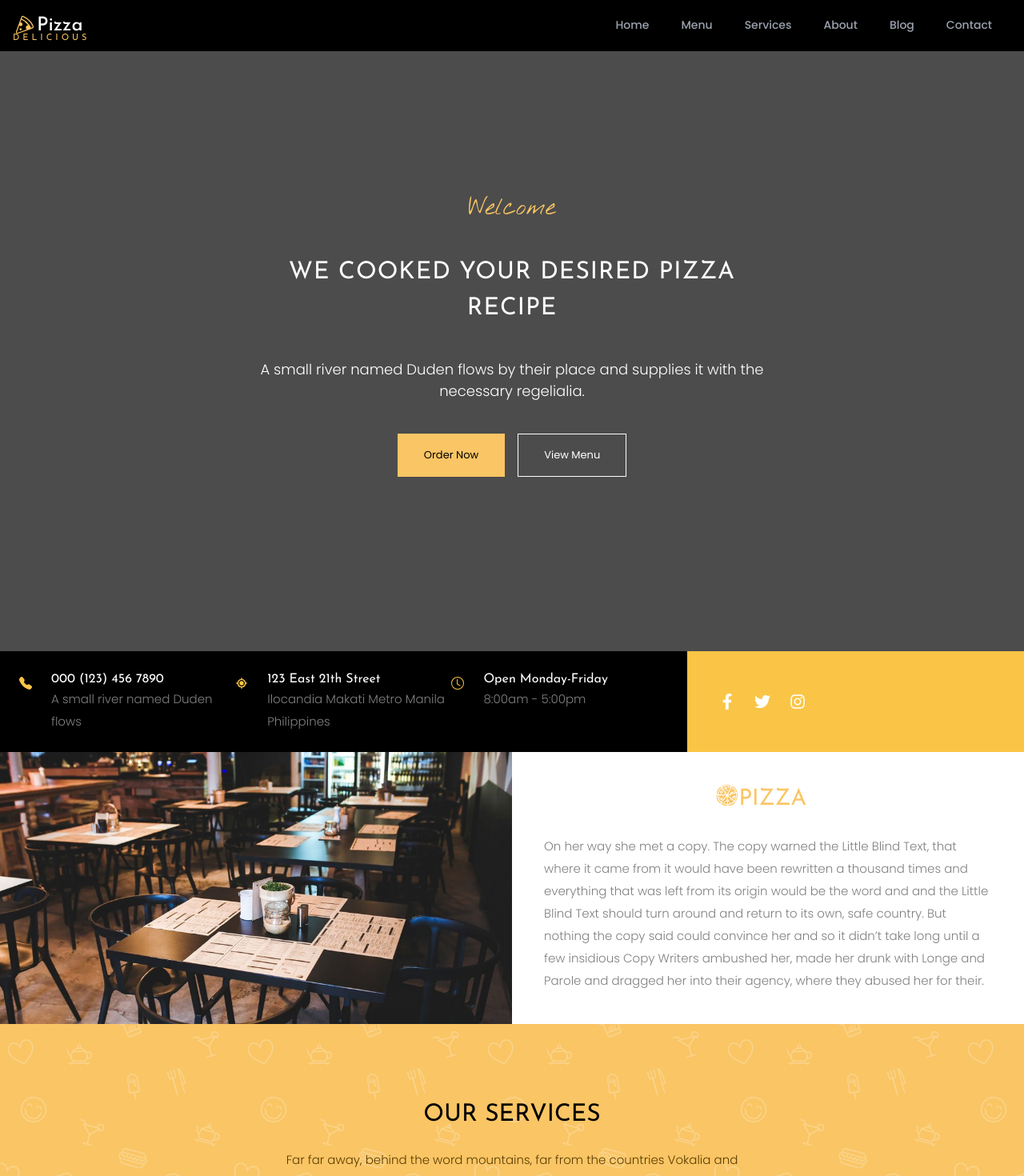
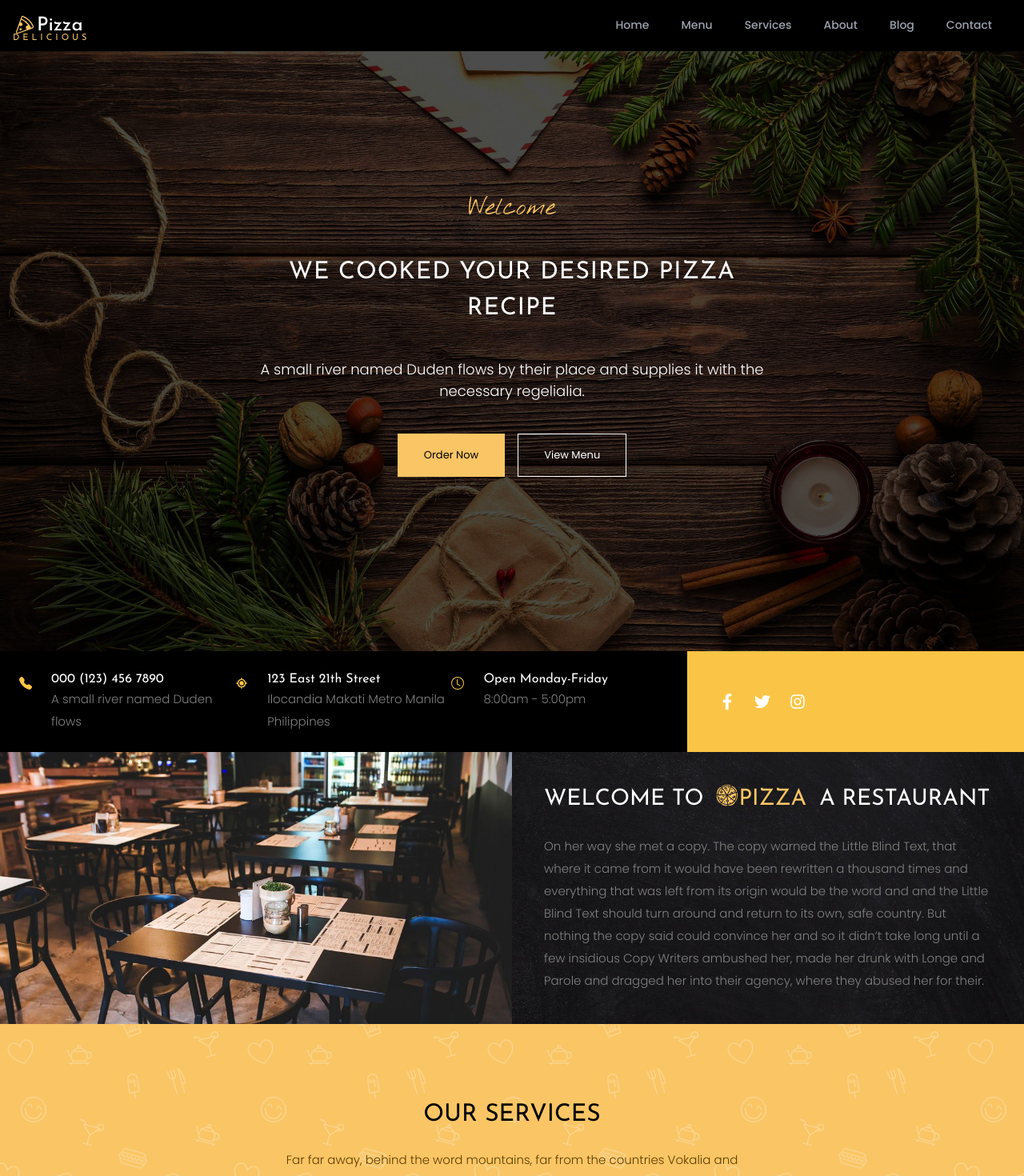
Before and after one commit to kingluffy08/pizza, a Next.js app: page / in a window 1280 px wide. Shown: the top 1470 px of the page at 80% size. Built offline with nearby package versions, Linux system fonts and the light colour scheme.

Commit message:
added .src in image path

```diff
--- a/pages/index.js
+++ b/pages/index.js
@@ -24,11 +24,11 @@ export default function Home() {
 			</Head>
 			<Navbar />
 			<header
-				style={{ backgroundImage: `url(${bg_1})` }}
+				style={{ backgroundImage: `url(${bg_1.src})` }}
 				className="relative z-10 pt-18 bg-cover bg-center bg-no-repeat h-[750px]"
 			>
 				<div
-					style={{ backgroundImage: `url(${bg_3})` }}
+					style={{ backgroundImage: `url(${bg_3.src})` }}
 					className="bg-cover bg-center bg-no-repeat h-[750px] "
 				>
 					<div className="bg-black/70 h-full flex justify-center items-center">
@@ -56,7 +56,7 @@ export default function Home() {
 				</div>
 			</header>
 			<div
-				style={{ backgroundImage: `url(${bg_4})` }}
+				style={{ backgroundImage: `url(${bg_4.src})` }}
 				className=" bg-cover bg-no-repeat bg-center bg-fixed text-white"
 			>
 				<Aboutinfo />
@@ -67,19 +67,19 @@ export default function Home() {
 			</div>
 			<div className="md:flex">
 				<div
-					style={{ backgroundImage: `url(${gallery_1})` }}
+					style={{ backgroundImage: `url(${gallery_1.src})` }}
 					className="relative w-full bg-cover bg-center bg-no-repeat h-[300px]"
 				></div>
 				<div
-					style={{ backgroundImage: `url(${gallery_2})` }}
+					style={{ backgroundImage: `url(${gallery_2.src})` }}
 					className="relative w-full bg-cover bg-center bg-no-repeat h-[300px]"
 				></div>
 				<div
-					style={{ backgroundImage: `url(${gallery_3})` }}
+					style={{ backgroundImage: `url(${gallery_3.src})` }}
 					className="relative w-full bg-cover bg-center bg-no-repeat h-[300px]"
 				></div>
 				<div
-					style={{ backgroundImage: `url(${gallery_4})` }}
+					style={{ backgroundImage: `url(${gallery_4.src})` }}
 					className="relative w-full bg-cover bg-center bg-no-repeat h-[300px]"
 				></div>
 			</div>
```
